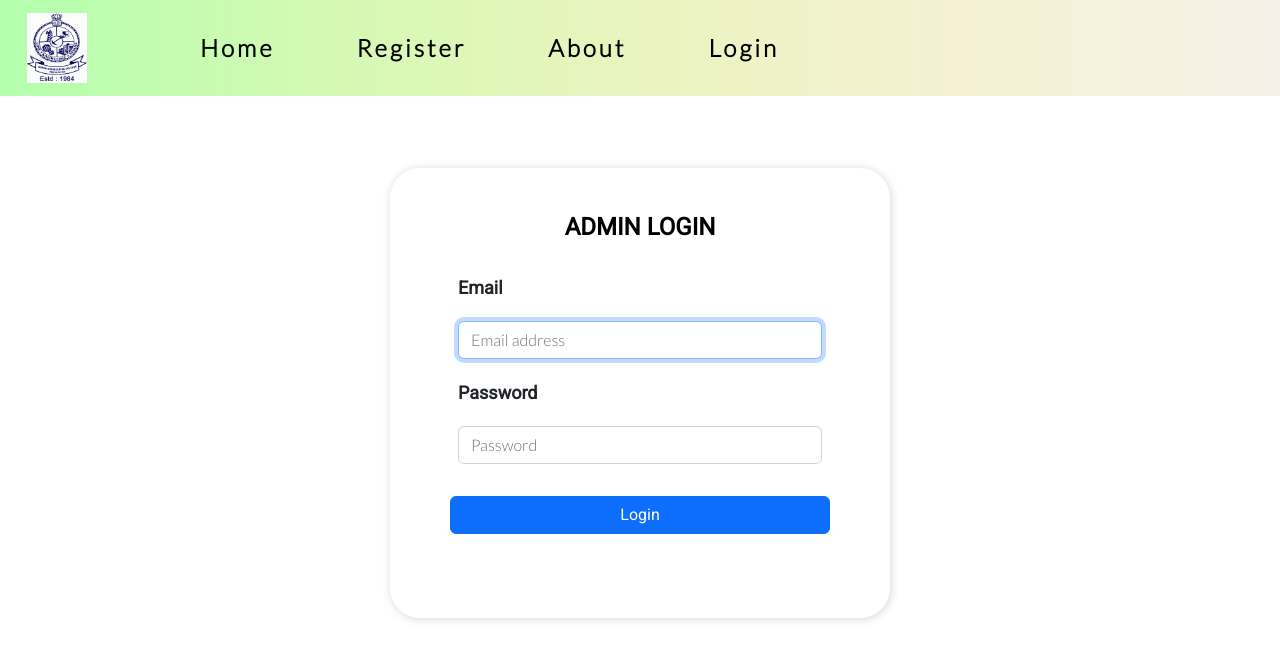
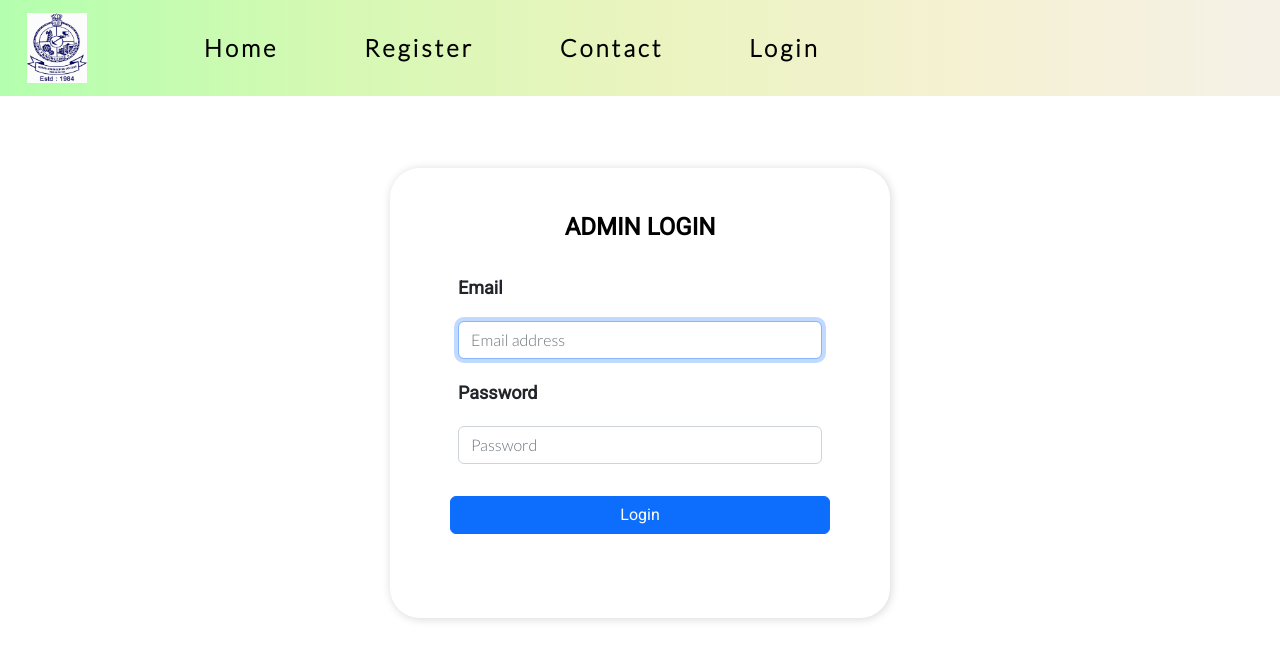
Before and after one commit to BHARATH2503/Leave-and-OD-Management, a React (Create React App) app in the folder client/: page /login in a window 1280 px wide. Shown: the top 660 px of the page. Built offline with nearby package versions, Linux system fonts and the light colour scheme; no server answers; a web font is replaced by a local one.

Commit message:
Update Nav.jsx

```diff
--- a/client/src/component/Nav.jsx
+++ b/client/src/component/Nav.jsx
@@ -7,15 +7,12 @@ import Navbar from 'react-bootstrap/Navbar';
 import '../css/App.css';
 import "../css/Nav.css";
 import logo from "../images/logo-1.jpg";
-import { useUserAuth } from "../context/UserAuthContext";
 
 
-function Navbar1() {
-const  user  = useUserAuth();
-
+export default function Navbar1() {
     return (
         <>
-            <Navbar sticky="top" expand="lg" className="Navbar" id="navcolor">
+            <Navbar expand="lg" className="Navbar" id="navcolor">
                 <Container fluid>
                     <Navbar.Brand>
                     <img src={logo} style={{marginLeft:'15px'}}  width="60" height="70" alt="KEC logo"/>
@@ -25,15 +22,12 @@ const  user  = useUserAuth();
                         <Nav className="me-auto">
                             <Link className="link" to="/">Home</Link>
                             <Link className="link" to="/register">Register</Link>
-                            <Link className="link" to="/about">About</Link>
+                            <Link className="link" to="/contact">Contact</Link>
                             <Link className="link" to="/login">Login</Link>
-                           <h4> {user && user.email}</h4>
                         </Nav>
-
                     </Navbar.Collapse>
                 </Container>
             </Navbar>
         </>
     );
 }
-export default Navbar1;
```
